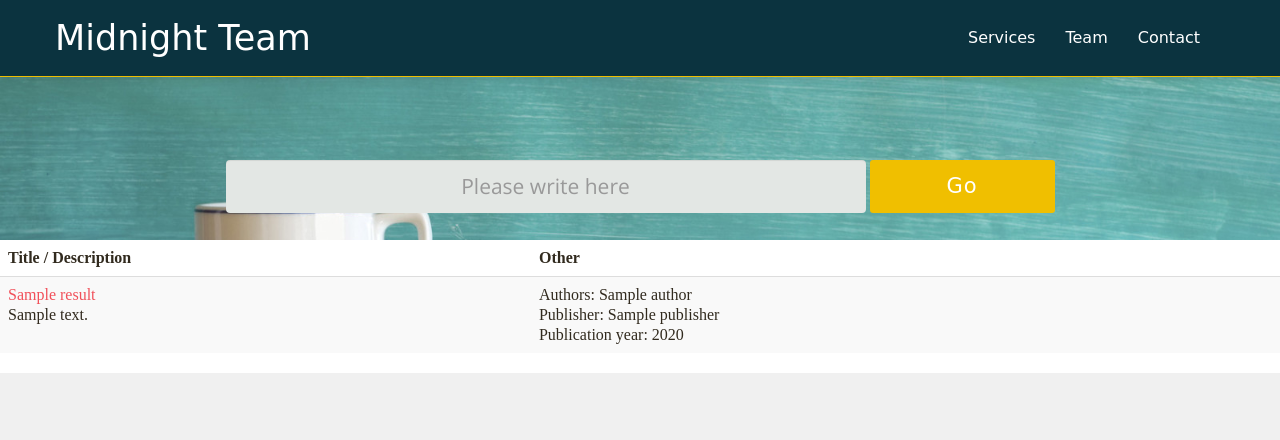
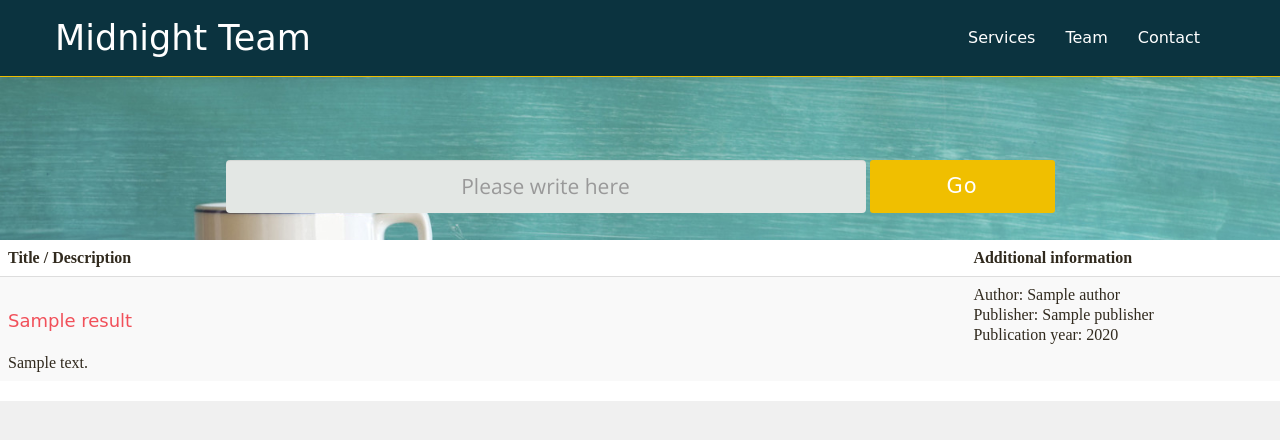
Before and after one commit to marioyc/ProjectWatson, a Flask app: template Web_App/templates/search.html in a window 1280 px wide. Shown: the top 440 px of the page. Run offline with Flask 2, Linux system fonts and the light colour scheme; the template is opened without the code that fills it: most values are stand-ins (such as "Sample title", 1, 10 or a date in 2020); parts of the project's set-up code (start-up, migrations or seed data) failed here and were passed over; some libraries are stand-ins or nearby versions; some web fonts are replaced.

Commit message:
search table width, and separate authors

```diff
--- a/Web_App/templates/search.html
+++ b/Web_App/templates/search.html
@@ -17,28 +17,36 @@
   <table class="table table-striped">
     <thead>
       <tr>
-        <th>
+        <th class="span4">
           Title / Description
         </th>
-        <th>
-          Other
+        <th class="span1">
+          Additional information
         </th>
       </tr>
     </thead>
   <tbody>
   {% for result in results %}
     <tr>
-    <td>
-      <a href="/graph?center={{ result.id }}">{{ result.title }}</a>
+    <td class="span4">
+      <h3><a href="/graph?center={{ result.id }}">{{ result.title }}</a></h3>
       </br>
       {{ result.description }}
       </br>
     </td>
-    <td>
-      Authors:
-        {% for author in result.authors %}
-          {{ author.name }}
-        {% endfor %}
+    <td class="span1">
+      {% if result.authors|length > 1 %}
+        Authors:
+      {% else %}
+        Author:
+      {% endif %}
+
+      {% for author in result.authors %}
+        {{ author.name }}
+        {% if not loop.last %}
+          ,
+        {% endif %}
+      {% endfor %}
       </br>
       Publisher: {{ result.publisher }}
       </br>
```
